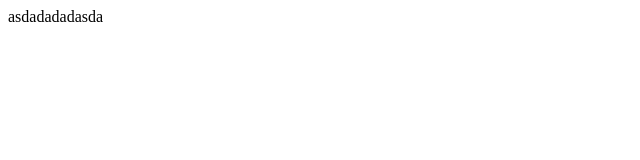
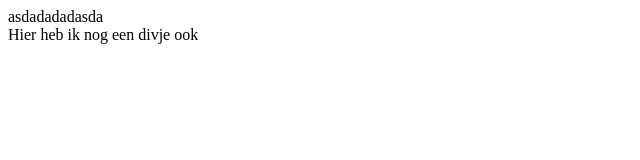
Before and after one commit to maxvanwijnen/git-demo, a plain HTML site: page index.html in a window 1280 px wide. Shown: the whole page, without its empty margins (0-640 px from the left). Drawn offline with Linux system fonts and the light colour scheme.

Commit message:
index aangepast

```diff
--- a/index.html
+++ b/index.html
@@ -6,5 +6,7 @@
     <link rel="stylesheet" href="styles.css" />
 </head>
 <body>asdadadadasda
+
+<div>Hier heb ik nog een divje ook</div>
 </body>
 </html>
```
